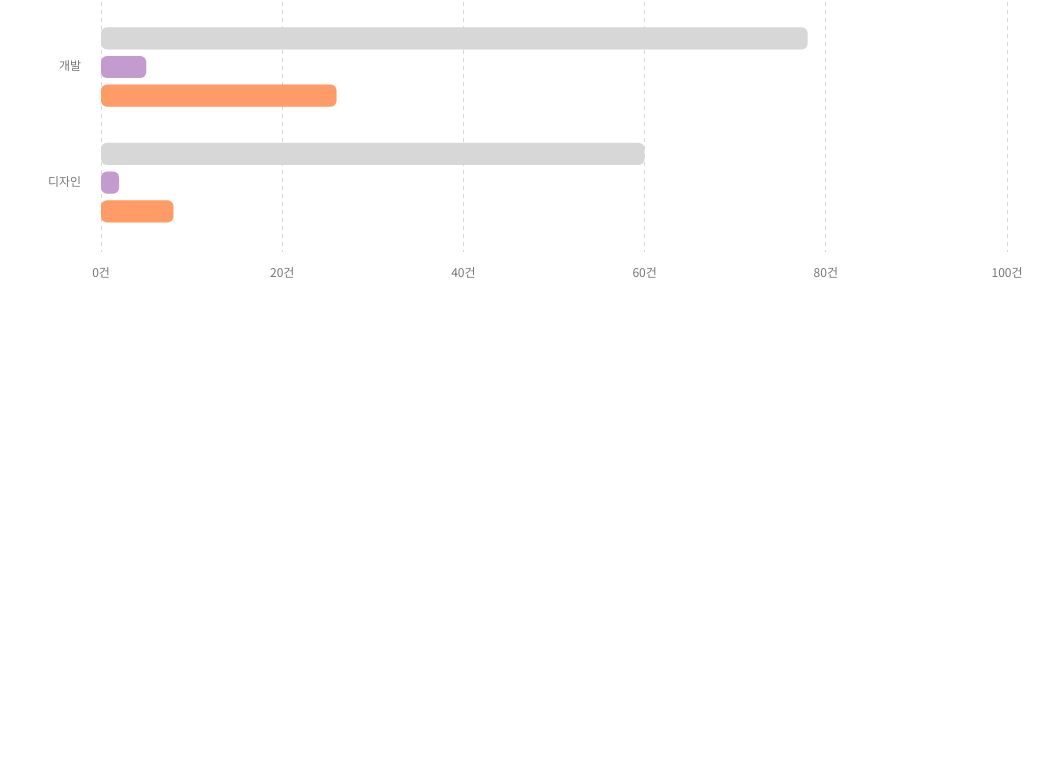
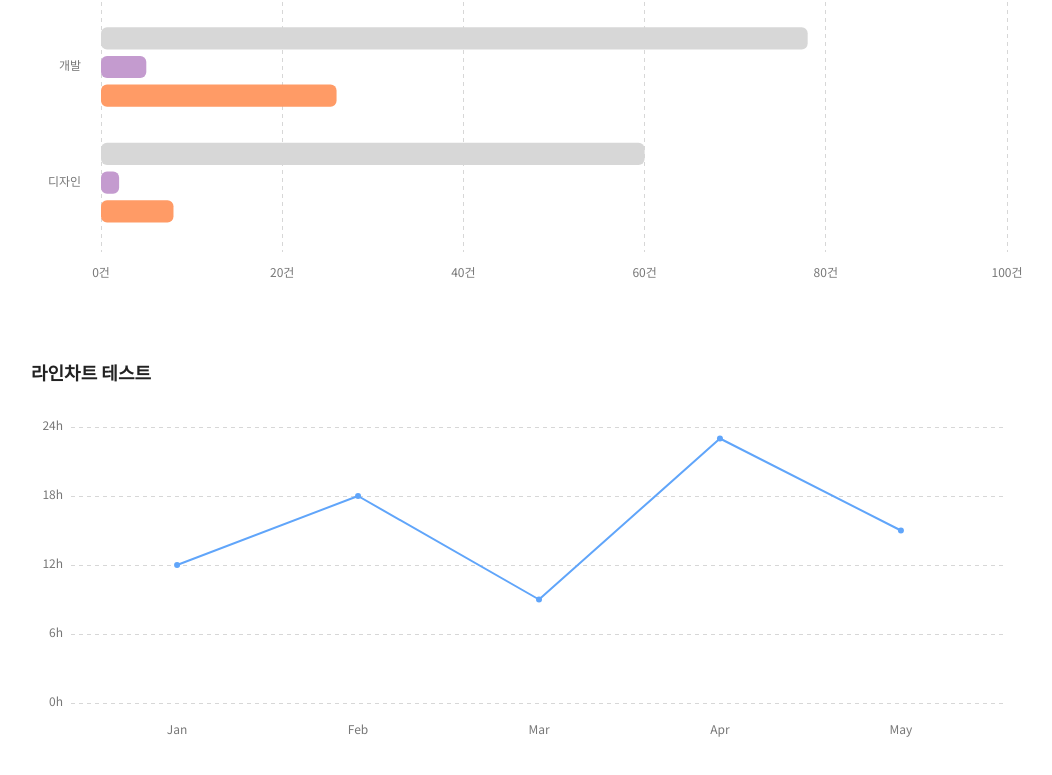
Before and after one commit to K-Sohyun/react-charts, a React (Vite) app: page / in a window 1280 px wide. Shown: the part 1778-2553 px from the top of the page, without its empty margins (109-1161 px from the left). Before the commit the page ends 2200 px from the top, so only its background shows below. Built offline with nearby package versions, Linux system fonts and the light colour scheme.

Commit message:
라인차트 생성

```diff
--- a/src/App.tsx
+++ b/src/App.tsx
@@ -1,7 +1,9 @@
 import BarChart from "./charts/BarChart/BarChart";
 import BarGroupChart from "./charts/BarChart/BarGroupChart";
+import LineChart from "./charts/LineChart/LineChart";
 import type { BarDatum } from "./charts/BarChart/BarChart";
 import type { GroupBarDatum } from "./charts/BarChart/BarGroupChart";
+import type { LineDatum } from "./charts/LineChart/LineChart";
 
 // 1) 월별 매출(천만원) — 단일 세로
 const revenueMonthly: BarDatum[] = [
@@ -41,6 +43,15 @@ const deptProjects: GroupBarDatum[] = [
   { label: "영업", values: { completed: 64, waiting: 3, pending: 14 } },
   { label: "개발", values: { completed: 78, waiting: 5, pending: 26 } },
   { label: "디자인", values: { completed: 60, waiting: 2, pending: 8 } },
+];
+
+// 5) 라인차트 테스트
+const lineData: LineDatum[] = [
+  { label: "Jan", value: 1200 },
+  { label: "Feb", value: 1800 },
+  { label: "Mar", value: 900 },
+  { label: "Apr", value: 2300 },
+  { label: "May", value: 1500 },
 ];
 
 export default function App() {
@@ -130,6 +141,26 @@ export default function App() {
           legend={{ show: true, position: "right" }}
         />
       </section>
+
+      <section className="chart-section">
+        <h3 className="sub-title">라인차트 테스트</h3>
+        <LineChart
+          data={lineData}
+          height={340}
+          color="#60a5fa"
+          strokeWidth={2}
+          showDots={true}
+          area={false} // 면 채우기
+          categoryGap={0.2} // X 밴드 간격
+          rotateLabels={false} // X 라벨 회전
+          valueAxis={{
+            min: 0,
+            max: 2400,
+            ticks: { step: 600 },
+            formatTick: (v) => `${Math.round(v / 100)}h`,
+          }}
+        />
+      </section>
     </main>
   );
 }
--- /dev/null
+++ b/src/charts/LineChart/LineChart.module.scss
@@ -0,0 +1,53 @@
+.wrapper {
+  position: relative;
+  user-select: none;
+}
+
+/* 선 스타일 */
+.line {
+  stroke-dasharray: 1; /* 전체 길이를 1로 간주 */
+  stroke-dashoffset: 1; /* 처음엔 전부 숨김 */
+  animation: draw var(--line-dur, 900ms) ease-out forwards;
+}
+
+@keyframes draw {
+  to {
+    stroke-dashoffset: 0;
+  }
+}
+
+/* 점 스타일 */
+.dot {
+  opacity: 0;
+  animation: fade var(--dot-fade, 200ms) ease forwards;
+  animation-delay: var(--line-dur, 900ms);
+}
+
+/* 면 스타일 */
+.area {
+  opacity: 0;
+  animation: fade var(--dot-fade, 200ms) ease forwards;
+  animation-delay: var(--line-dur, 900ms);
+}
+
+@keyframes fade {
+  to {
+    opacity: 1;
+  }
+}
+
+/* 툴팁 */
+.tooltip {
+  position: absolute;
+  pointer-events: none;
+  transform: translate(-50%, -100%);
+  padding: 0.6rem 0.8rem;
+  background: #111827;
+  color: #fff;
+  border-radius: 0.6rem;
+  font-size: 1.2rem;
+  line-height: 1.2;
+  white-space: nowrap;
+  box-shadow: 0 0.6rem 1.8rem rgba(0, 0, 0, 0.2);
+  z-index: 10;
+}
--- /dev/null
+++ b/src/charts/LineChart/LineChart.tsx
@@ -0,0 +1,198 @@
+import { useMemo, useRef, useState } from "react";
+import ChartWrapper from "../core/ChartWrapper";
+import AxisLinear from "../core/AxisLinear";
+import AxisBand from "../core/AxisBand";
+import { linearScale, bandScale } from "../core/scales";
+import { makeTicks } from "../core/ticks";
+import type { YTicks } from "../core/ticks";
+import type { Padding } from "../core/types";
+import styles from "./LineChart.module.scss";
+
+export type LineDatum = { label: string; value: number };
+
+type ValueAxisOpts = {
+  min?: number;
+  max?: number;
+  ticks?: YTicks;
+  formatTick?: (v: number) => string | number;
+};
+
+type LineChartProps = {
+  data: LineDatum[];
+  height?: number;
+  color?: string; // 선 & 포인트 기본 색
+  strokeWidth?: number; // 선 두께
+  showDots?: boolean; // 포인트 표시
+  dotRadius?: number; // 포인트 반지름
+  rotateLabels?: boolean; // X 라벨 회전
+  categoryGap?: number; // band padding
+  valueAxis?: ValueAxisOpts;
+  framePadding?: Partial<Padding>;
+  area?: boolean; // 영역(면) 채우기
+  lineDurationMs?: number; // 라인 그리기 시간 (CSS var로 전달)
+  dotFadeMs?: number; // 점 페이드인 시간 (CSS var로 전달)
+};
+
+type TooltipState = {
+  show: boolean;
+  left: number;
+  top: number;
+  label: string;
+  value: number;
+};
+
+export default function LineChart({
+  data,
+  height = 360,
+  color = "#4f83cc",
+  strokeWidth = 2,
+  showDots = true,
+  dotRadius = 3,
+  rotateLabels = false,
+  categoryGap = 0.2,
+  valueAxis,
+  framePadding,
+  area = false,
+  lineDurationMs = 900,
+  dotFadeMs = 200,
+}: LineChartProps) {
+  const wrapperRef = useRef<HTMLDivElement | null>(null);
+  const [tooltip, setTooltip] = useState<TooltipState | null>(null);
+
+  const labels = data.map((d) => d.label);
+  const values = data.map((d) => Math.max(0, d.value));
+  const dataMax = values.length ? Math.max(...values, 0) : 0;
+
+  const vMin = valueAxis?.min ?? 0;
+  const vMaxRaw = valueAxis?.max ?? dataMax;
+  const vMax = vMaxRaw === vMin ? vMin + 1 : vMaxRaw;
+  const ticks = makeTicks(vMin, vMax, valueAxis?.ticks);
+
+  const updateTooltip = (
+    e: React.MouseEvent<SVGCircleElement, MouseEvent> | null,
+    payload?: { label: string; value: number }
+  ) => {
+    if (!e || !payload) return setTooltip(null);
+    const rect = wrapperRef.current?.getBoundingClientRect();
+    if (!rect) return;
+    setTooltip({
+      show: true,
+      left: e.clientX - rect.left,
+      top: e.clientY - rect.top - 8,
+      ...payload,
+    });
+  };
+
+  return (
+    <div
+      ref={wrapperRef}
+      className={styles.wrapper}
+      style={
+        {
+          // CSS 변수로 애니메이션 시간 전달
+          ["--line-dur" as any]: `${lineDurationMs}ms`,
+          ["--dot-fade" as any]: `${dotFadeMs}ms`,
+        } as React.CSSProperties
+      }
+    >
+      <ChartWrapper height={height} framePadding={framePadding}>
+        {({ innerWidth, innerHeight }) => {
+          const xBand = bandScale(labels, 0, innerWidth, categoryGap);
+          const yScale = linearScale(vMin, vMax, innerHeight, 0);
+
+          const points = useMemo(
+            () =>
+              data.map((d) => {
+                const cx = xBand.getX(d.label) + xBand.bandWidth / 2;
+                const cy = yScale(Math.max(0, d.value));
+                return { ...d, cx, cy };
+              }),
+            [data, xBand, yScale]
+          );
+
+          const lineD = useMemo(() => {
+            if (!points.length) return "";
+            const [first, ...rest] = points;
+            return ["M", first.cx, first.cy]
+              .concat(...rest.map((p) => ["L", p.cx, p.cy]))
+              .join(" ");
+          }, [points]);
+
+          const areaD = useMemo(() => {
+            if (!area || !points.length) return "";
+            const baselineY = yScale(0);
+            const [first, ...rest] = points;
+            const main = ["M", first.cx, first.cy]
+              .concat(...rest.map((p) => ["L", p.cx, p.cy]))
+              .join(" ");
+            const closing = `L ${points[points.length - 1].cx} ${baselineY} L ${
+              first.cx
+            } ${baselineY} Z`;
+            return `${main} ${closing}`;
+          }, [area, points, yScale]);
+
+          return (
+            <>
+              <AxisLinear
+                ticks={ticks}
+                scale={yScale}
+                length={innerWidth}
+                side="left"
+                grid
+                formatTick={valueAxis?.formatTick}
+              />
+
+              <g transform={`translate(0, ${innerHeight})`}>
+                <AxisBand
+                  labels={labels}
+                  getPos={xBand.getX}
+                  bandWidth={xBand.bandWidth}
+                  side="bottom"
+                  rotate={rotateLabels}
+                  tickPadding={20}
+                />
+              </g>
+
+              {area && <path d={areaD} fill={color} className={styles.area} />}
+
+              <path
+                d={lineD}
+                fill="none"
+                stroke={color}
+                strokeWidth={strokeWidth}
+                strokeLinecap="round"
+                strokeLinejoin="round"
+                pathLength={1} // CSS 애니메이션용
+                className={styles.line}
+              />
+
+              {showDots &&
+                points.map((p) => (
+                  <circle
+                    key={p.label}
+                    cx={p.cx}
+                    cy={p.cy}
+                    r={dotRadius}
+                    fill={color}
+                    className={styles.dot} // 제자리 페이드인
+                    onMouseEnter={(e) => updateTooltip(e, p)}
+                    onMouseMove={(e) => updateTooltip(e, p)}
+                    onMouseLeave={() => setTooltip(null)}
+                  />
+                ))}
+            </>
+          );
+        }}
+      </ChartWrapper>
+
+      {tooltip?.show && (
+        <div
+          className={styles.tooltip}
+          style={{ left: tooltip.left, top: tooltip.top }}
+        >
+          <strong>{tooltip.label}</strong> · {tooltip.value}
+        </div>
+      )}
+    </div>
+  );
+}
```
